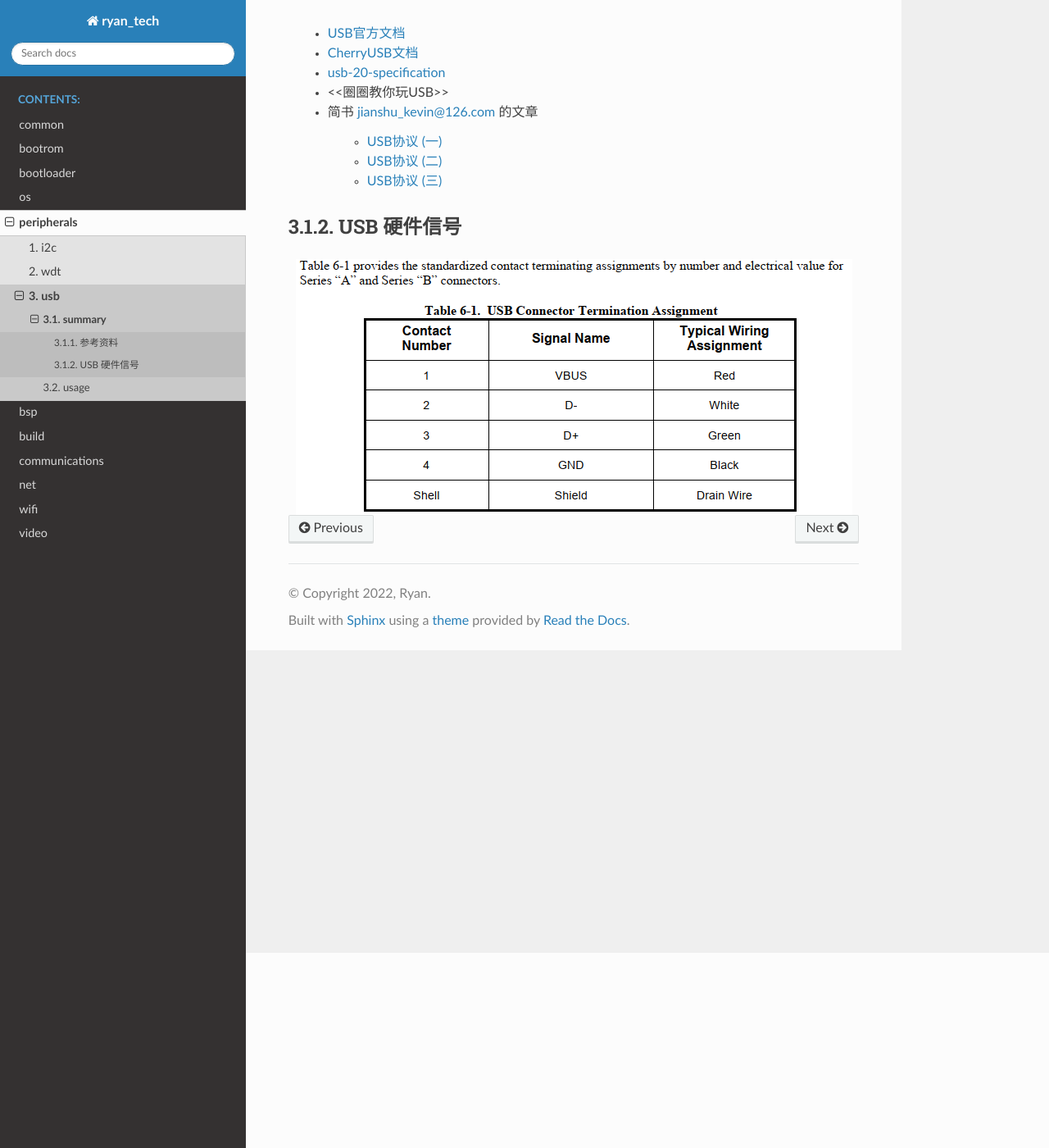
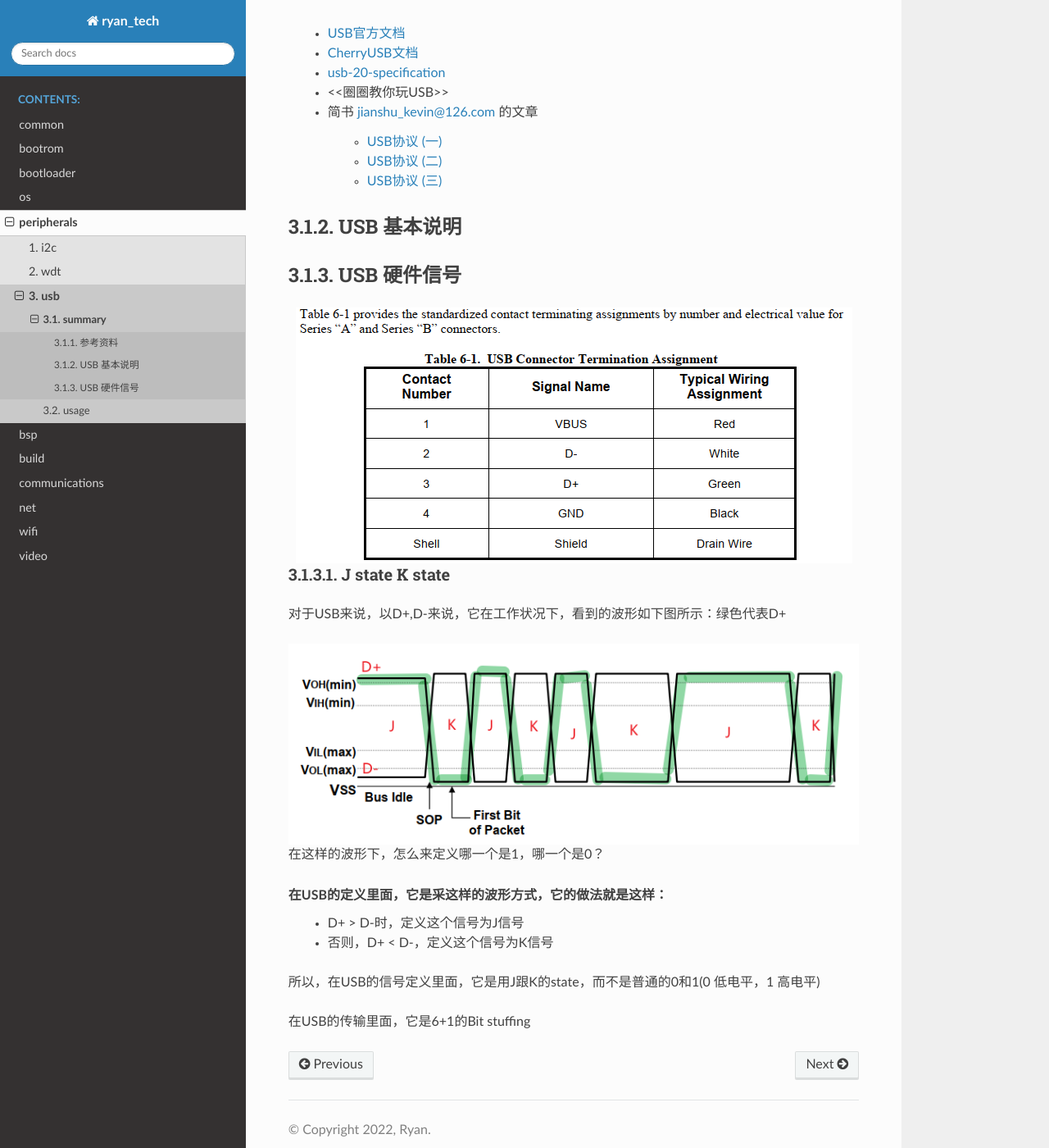
Before and after one commit to BlackTudou/tech_doc, a Sphinx documentation site: the page built from source/peripherals/usb/summary/index.rst, in a window 1280 px wide and 1400 px high, scrolled down 238 px. Shown: the whole window at 82% size. Built offline with Sphinx 7.4.7 and the Read the Docs theme 2.0.0, drawn with Linux system fonts in a browser that asks for light colours.

Commit message:
update usb

```diff
--- a/source/peripherals/usb/summary/index.rst
+++ b/source/peripherals/usb/summary/index.rst
@@ -17,6 +17,9 @@ summary
      - `USB协议 (二) <https://www.jianshu.com/p/cf8e7df5ff09>`_
      - `USB协议 (三) <https://www.jianshu.com/p/2a6e22194cd3>`_
 
+USB 基本说明
+=============
+
 USB 硬件信号
 ============
 
@@ -24,3 +27,24 @@ USB 硬件信号
     :align: center
     :alt: Images
     :figclass: align-center
+
+----------------
+J state K state
+----------------
+
+对于USB来说，以D+,D-来说，它在工作状况下，看到的波形如下图所示：绿色代表D+
+
+.. figure:: ../_static/packet_vol_levels.png
+    :align: center
+    :alt: Images
+    :figclass: align-center
+
+在这样的波形下，怎么来定义哪一个是1，哪一个是0？
+
+在USB的定义里面，它是采这样的波形方式，它的做法就是这样：
+ - D+ > D-时，定义这个信号为J信号
+ - 否则，D+ < D-，定义这个信号为K信号
+
+所以，在USB的信号定义里面，它是用J跟K的state，而不是普通的0和1(0 低电平，1 高电平)
+
+在USB的传输里面，它是6+1的Bit stuffing
```
Also changed, not shown: source/peripherals/usb/_static/packet_vol_levels.png (added).
